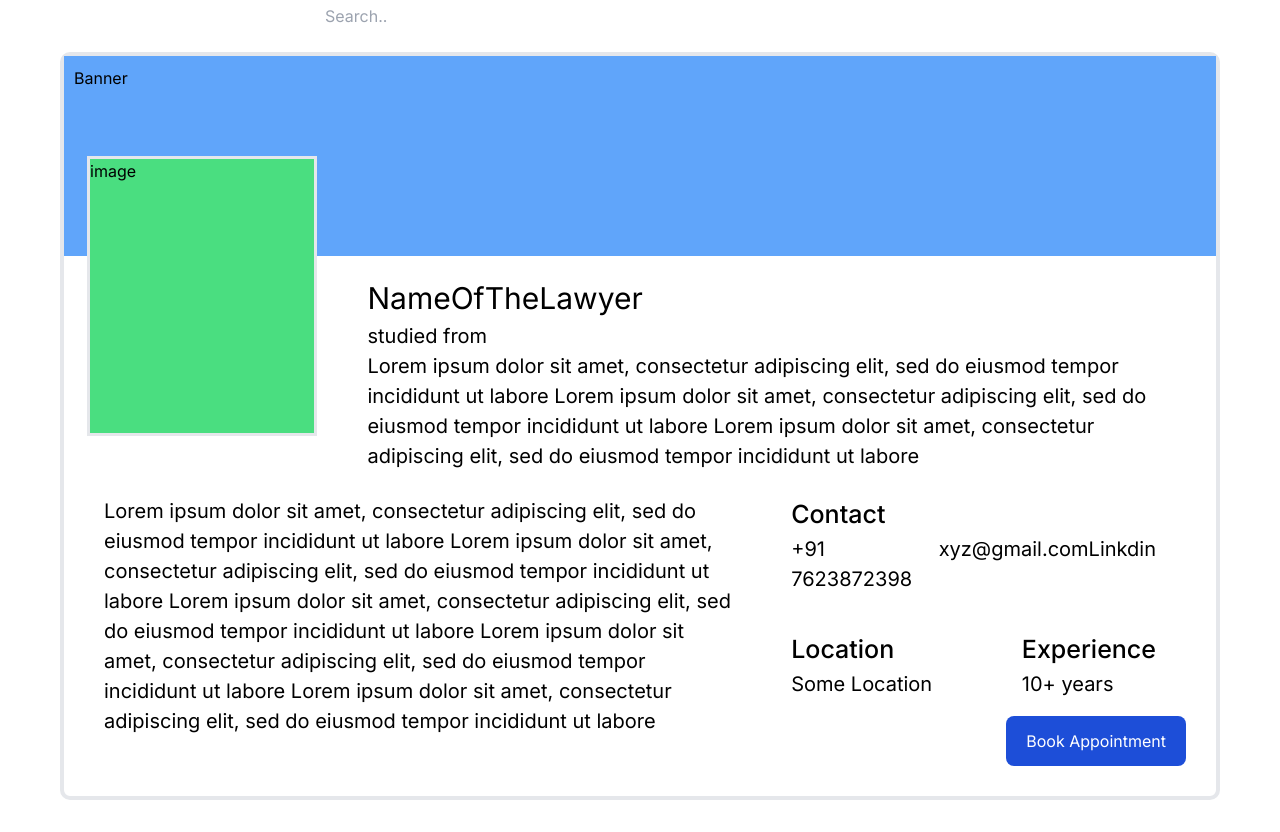
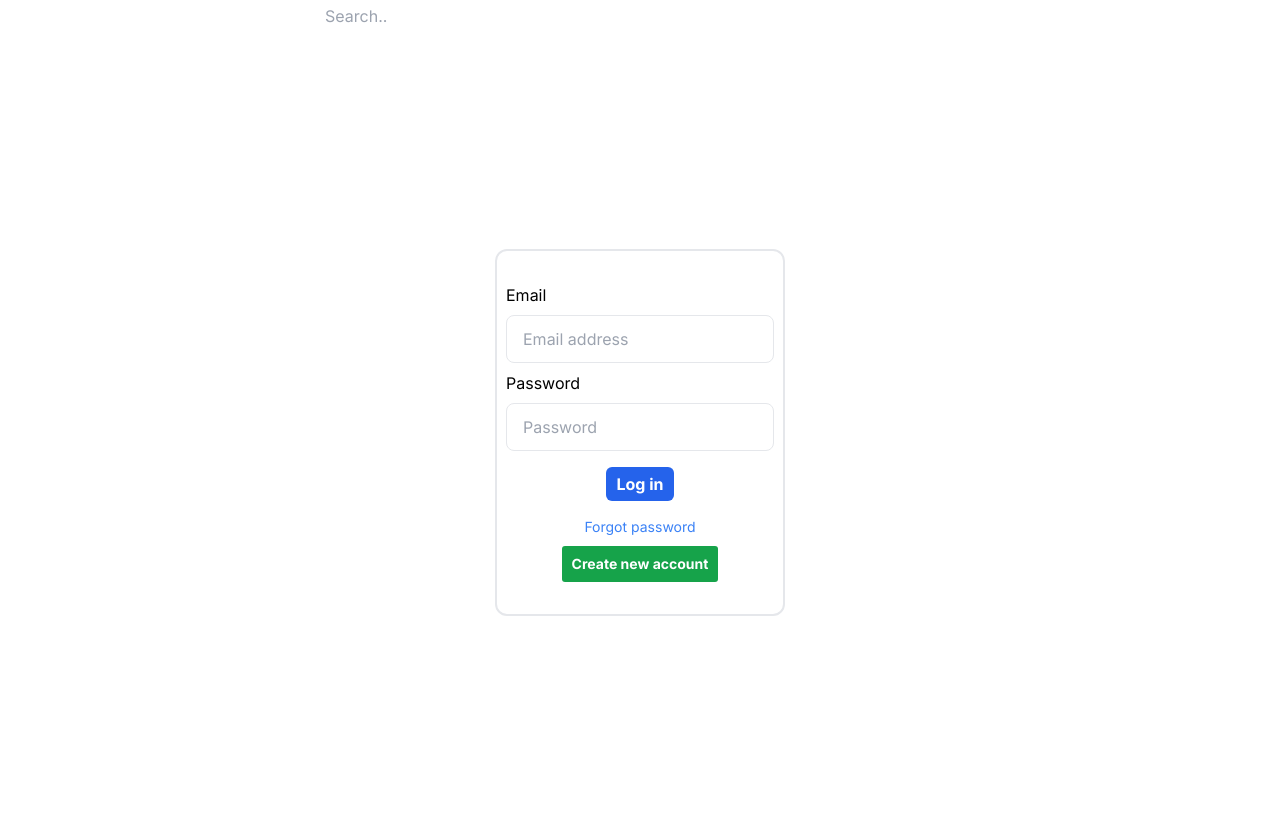
Before and after one commit to abhijitnaik101/LegalEaseWeb, a Next.js app: page / in a window 1280 px wide. Before the commit the page ends 800 px from the top, so only its background shows below. Built offline with nearby package versions, Linux system fonts and the light colour scheme.

Commit message:
added login page

```diff
--- /dev/null
+++ b/app/Firebase.js
@@ -0,0 +1,12 @@
+import { initializeApp } from "firebase/app";
+
+const firebaseConfig = {
+  apiKey: "AIzaSyAJ-9pfCzCShtwe_QawHfcCGDkjmUv7n4Y",
+  authDomain: "legaleaseweb.firebaseapp.com",
+  projectId: "legaleaseweb",
+  storageBucket: "legaleaseweb.appspot.com",
+  messagingSenderId: "159997387852",
+  appId: "1:159997387852:web:865daa5e3a4ad56fbd80e9"
+};
+
+export const app = initializeApp(firebaseConfig);
--- /dev/null
+++ b/app/Login/page.js
@@ -0,0 +1,24 @@
+import React from 'react';
+
+const Login = () => {
+    return (
+        <>
+            <div className='h-screen w-[100%] flex justify-center items-center'>
+                <div className='right flex items-center justify-center mx-auto flex-col bg-white p-8 border-[2px] rounded-xl w-1/4'>
+                    <div className='flex flex-col items-start'>
+                        <div className=''>Email</div>
+                        <input className='px-4 h-12 my-2 border border-1 border-gray-200 rounded-lg' type='text' placeholder='Email address' />
+                        <div className=''>Password</div>
+                        <input className='px-4 h-12 my-2 border border-1 border-gray-200 rounded-lg' type='password' placeholder='Password' />
+                    </div>
+                    <button className='bg-blue-600 text-white py-[5px] px-[10px] my-2 rounded-md font-bold'>Log in</button>
+                    <span className='text-blue-500 text-center text-sm my-2 hover:underline'>Forgot password</span>
+                    <hr />
+                    <button className='btn bg-green-600 text-white font-bold text-sm py-[8px] px-[10px] mx-auto rounded-[3px]'>Create new account</button>
+                </div>
+            </div>
+        </>
+    )
+}
+
+export default Login
--- a/app/page.js
+++ b/app/page.js
@@ -6,6 +6,7 @@ import Home from './Home/page';
 import Profile from './Profile/page';
 import Resources from './Resources/page';
 import DropDown from '@/Components/DropDown';
+import Login from './Login/page';
 
 const page = () => {
   return (
@@ -18,7 +19,7 @@ const page = () => {
         <TopNav />
       </nav>
       <main>
-        <Profile/>
+        <Login/>
       </main>
 
     </>
--- a/package.json
+++ b/package.json
@@ -10,7 +10,8 @@
   },
   "dependencies": {
     "autoprefixer": "10.4.15",
-    "next": "13.4.19",
+    "firebase": "^10.3.1",
+    "next": "^13.4.19",
     "postcss": "8.4.28",
     "react": "18.2.0",
     "react-dom": "18.2.0",
```
Also changed, not shown: 1 other file (tests, documents, lock files or other folders).
